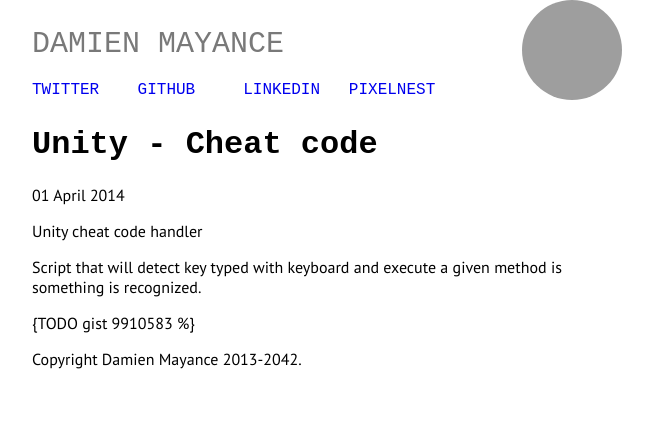
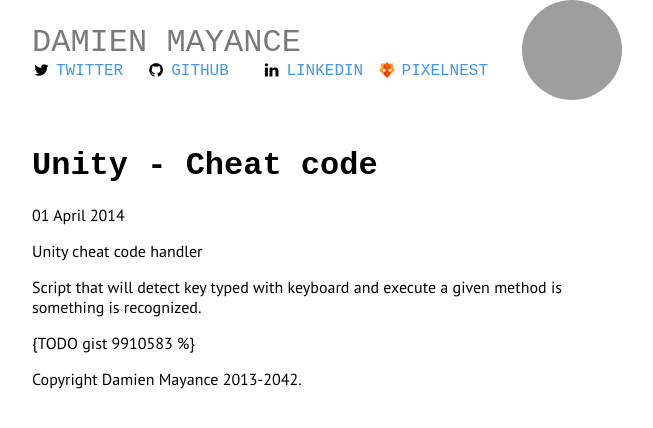
Before and after one commit to valryon/valryon.github.io, a Jekyll site: the page built from _code/2014-04-01-unity-cheatcode.md, in a window 1280 px wide. Shown: the top 428 px of the page, without its empty margins (308-961 px from the left). Built offline with Jekyll 4.4.1, drawn with Linux system fonts in a browser that asks for light colours; some web fonts are replaced; grey boxes are pictures that could not be loaded.

Commit message:
style navbar and add icons

```diff
--- a/static/css/site.css
+++ b/static/css/site.css
@@ -41,6 +41,7 @@
 .page-header {
   display: table;
   width: 100%;
+  margin: auto auto 42px auto;
 }
 
 .banner__column__left {
@@ -60,9 +61,10 @@
  }
 
  .banner__name {
-   font-size: 30px;
+   font-size: 5 0px;
    font-weight: 100;
    text-transform: uppercase;
+   margin: 0 0 0 0;
  }
 
  .banner__avatar img {
@@ -78,5 +80,32 @@
 
  .banner__links__link {
    display: inline-block;
-   width:20%;
+   width:22%;
  }
+
+ .banner__links__link a
+ {
+  display: inline-block;
+  height: 20px;
+  padding-top: 1px;
+  padding-left: 24px;
+  background-repeat: no-repeat;
+  background-size: 18px 18px;
+  color: #4198E6;
+ }
+
+.twitter a {
+  background-image: url(../images/icon-twitter@2x.png);
+}
+
+.github a {
+ background-image: url(../images/icon-github@2x.png);
+}
+
+.linkedin a {
+ background-image: url(../images/icon-linkedin@2x.png);
+}
+
+.pixelnest a {
+ background-image: url(../images/icon-pixelnest@2x.png);
+}
```
Also changed, not shown: static/images/icon-about.png (deleted), static/images/icon-about@2x.png (deleted), static/images/icon-careers.png (deleted), static/images/icon-careers@2x.png (deleted), static/images/icon-github.png, static/images/icon-github@2x.png, static/images/icon-linkedin.png, static/images/icon-linkedin@2x.png, static/images/icon-pixelnest.png (added), static/images/icon-pixelnest@2x.png (added), static/images/icon-twitter.png, static/images/icon-twitter@2x.png, static/images/icon-work.png (deleted), static/images/icon-work@2x.png (deleted), 5 more files.
